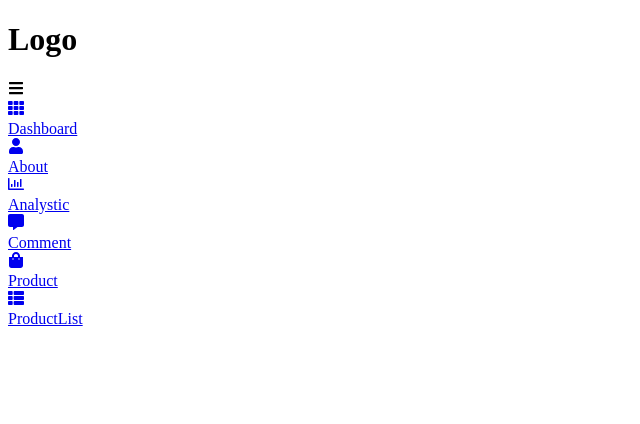
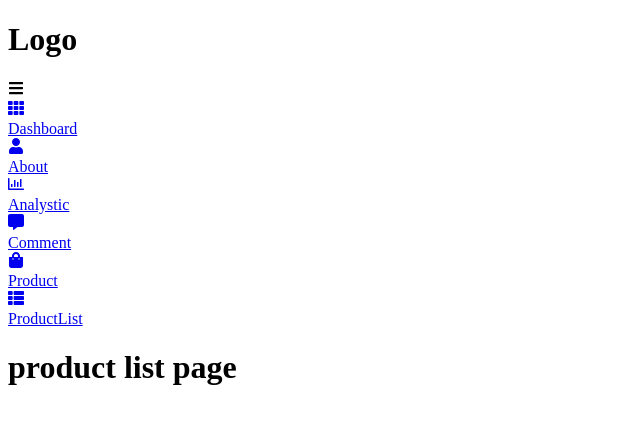
Before and after one commit to MobinaAbf/sidebar-react-router, a React (Create React App) app: page /productlist in a window 1280 px wide. Shown: the top 424 px of the page, without its empty margins (0-640 px from the left). Built offline with nearby package versions, Linux system fonts and the light colour scheme.

Commit message:
the children prop is passed to the Sidebar component and is used to render the content inside the Sidebar component.

```diff
--- a/src/components/Sidebar.jsx
+++ b/src/components/Sidebar.jsx
@@ -1,4 +1,4 @@
-import React from "react";
+import React, { Children } from "react";
 import {
 FaTh,
 FaUser,
@@ -9,7 +9,7 @@ FaThList,
 FaBars
 } from "react-icons/fa";
 import { NavLink } from "react-router-dom";
-export default function Sidebar() {
+export default function Sidebar({children}) {
   const menuItem=[
     {
       path:"/",
@@ -61,6 +61,9 @@ export default function Sidebar() {
           ))
         }
       </div>
+      <main>
+        {children}
+      </main>
     </div>
   );
 }
```
